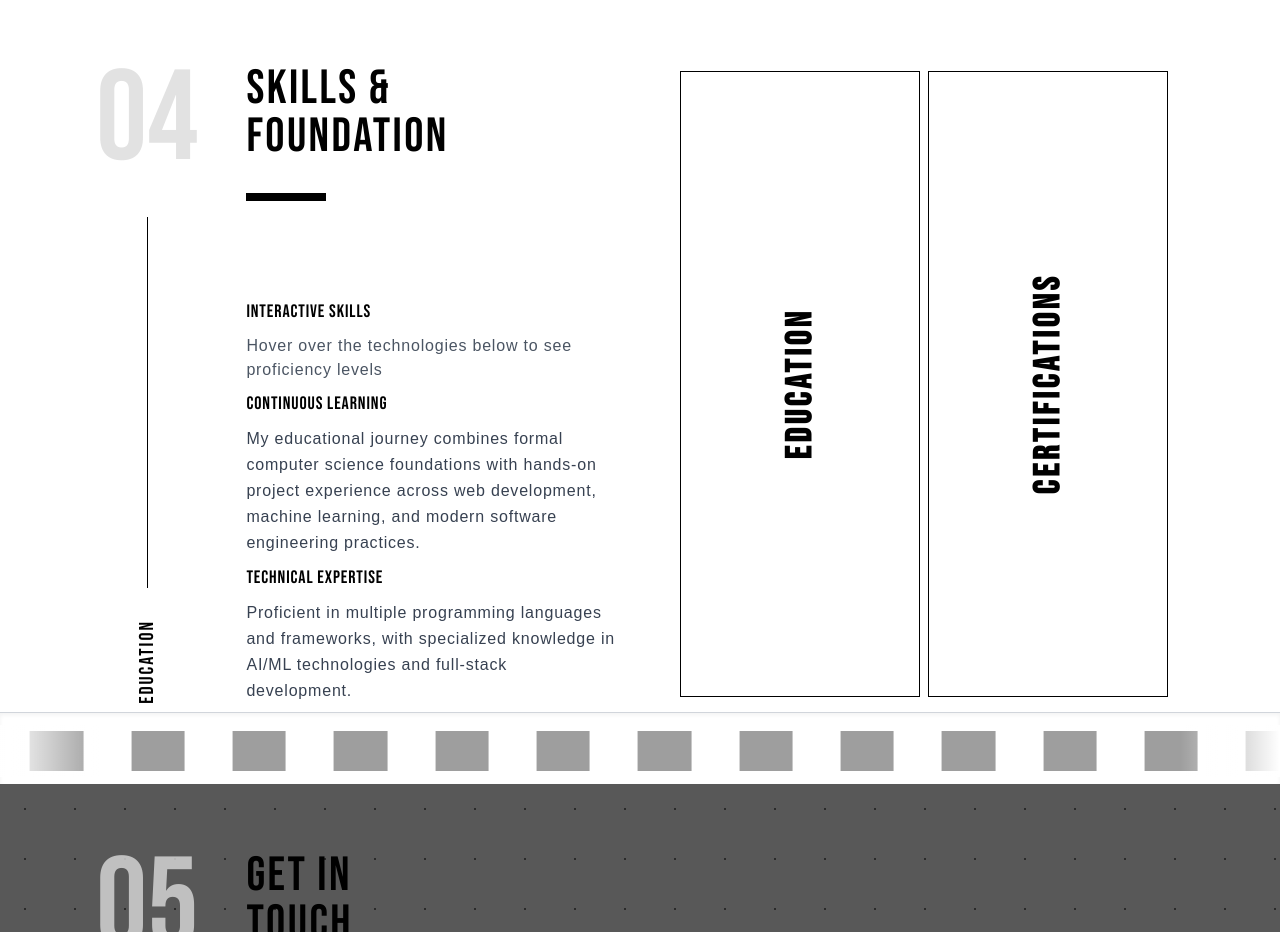
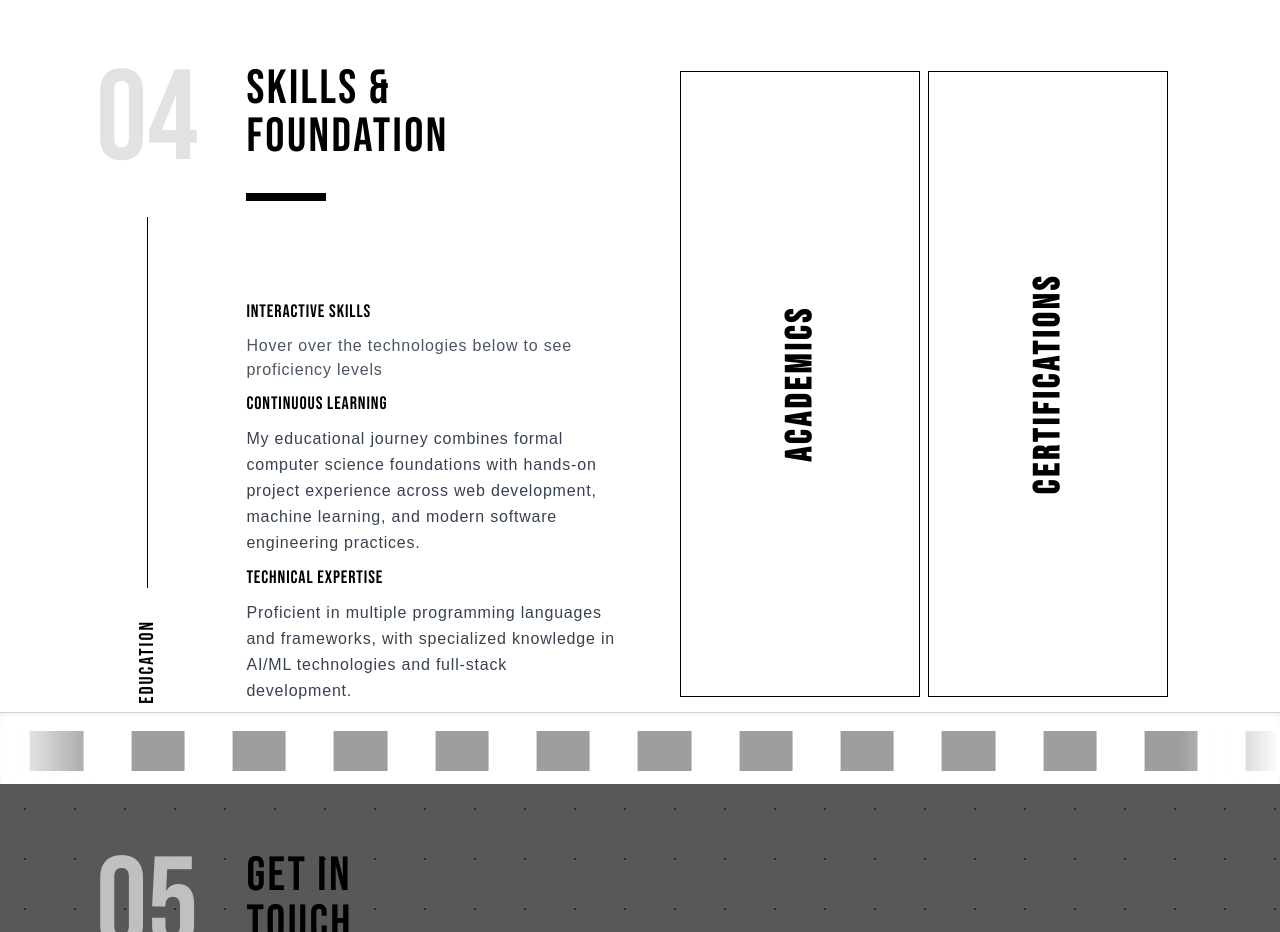
Before and after one commit to kalpokoch/MyPortfolio-25, a React (Vite) app: page / in a window 1280 px wide. Shown: the part 4580-5512 px from the top of the page. Built offline with nearby package versions, Linux system fonts and the light colour scheme; grey boxes are pictures that could not be loaded; a web font is replaced by a local one.

Commit message:
changes to education cards

```diff
--- a/src/components/ui/VerticalExpandCards.tsx
+++ b/src/components/ui/VerticalExpandCards.tsx
@@ -23,7 +23,7 @@ const VerticalExpandCards: React.FC<VerticalExpandCardsProps> = ({
     <div className={`horizontal-expand-container ${className}`}>
       {/* Education Card */}
       <div className="expand-card">
-        <span className="expand-card-title font-bebas lg:text-4xl">Education</span>
+        <span className="expand-card-title font-bebas lg:text-4xl">Academics</span>
         <div className="expand-card-content">
           <div className="expand-content-header">
             <div className="expand-content-title font-bebas">Education</div>
```
